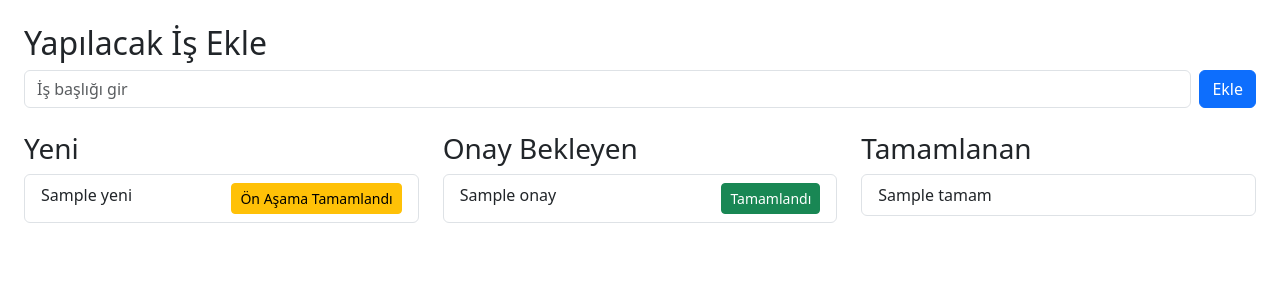
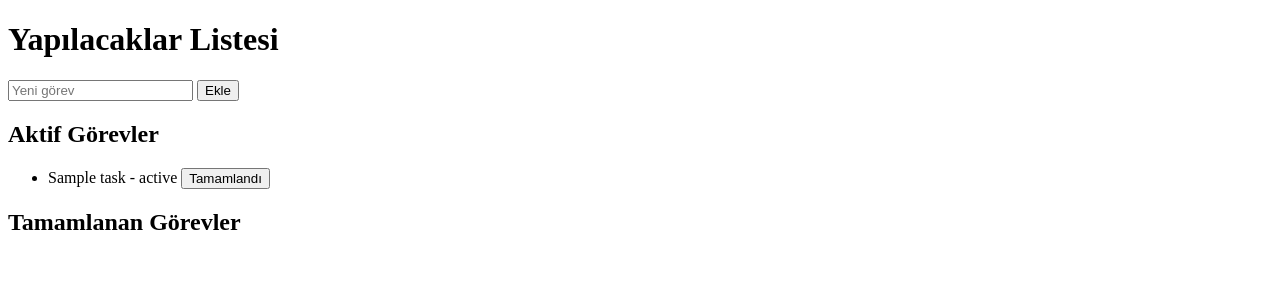
Before and after one commit to mustafaozkan0902/todo-flask, a Flask app: template templates/index.html in a window 1280 px wide. Shown: the top 300 px of the page. Run offline with Flask 3, Linux system fonts and the light colour scheme; the template is opened without the code that fills it: most values are stand-ins (such as "Sample title", 1, 10 or a date in 2020).

Commit message:
Update index.html

```diff
--- a/templates/index.html
+++ b/templates/index.html
@@ -1,55 +1,38 @@
 <!DOCTYPE html>
-<html lang="tr">
+<html>
 <head>
-    <meta charset="UTF-8">
-    <title>Yapılacaklar</title>
-    <link href="https://cdn.jsdelivr.net/npm/bootstrap@5.3.0/dist/css/bootstrap.min.css" rel="stylesheet">
+    <title>Yapılacaklar Listesi</title>
 </head>
-<body class="p-4">
+<body>
+    <h1>Yapılacaklar Listesi</h1>
 
-<h2>Yapılacak İş Ekle</h2>
-<form method="POST" action="/ekle" class="mb-4 d-flex gap-2">
-    <input type="text" name="title" class="form-control" placeholder="İş başlığı gir" required>
-    <button class="btn btn-primary">Ekle</button>
+    <form action="{{ url_for('add_task') }}" method="post">
+        <input name="title" placeholder="Yeni görev" required>
+        <button type="submit">Ekle</button>
     </form>
 
-<div class="row">
-    <!-- Yeni İşler -->
-    <div class="col-md-4">
-        <h3>Yeni</h3>
-        <ul class="list-group">
-            {% for t in yeni %}
-                <li class="list-group-item d-flex justify-content-between">
-                    {{ t.title }}
-                    <a href="/guncelle/{{t.id}}/onay_bekliyor" class="btn btn-sm btn-warning">Ön Aşama Tamamlandı</a>
+    <h2>Aktif Görevler</h2>
+    <ul>
+        {% for t in tasks if t.status != 'tamamlandı' %}
+            <li>
+                {{ t.title }} - {{ t.status }}
+                <form action="{{ url_for('update_task', id=t.id) }}" method="post" style="display:inline;">
+                    <button name="status" value="tamamlandı">Tamamlandı</button>
+                </form>
             </li>
         {% endfor %}
     </ul>
-    </div>
 
-    <!-- Onay Bekleyen -->
-    <div class="col-md-4">
-        <h3>Onay Bekleyen</h3>
-        <ul class="list-group">
-            {% for t in onay %}
-                <li class="list-group-item d-flex justify-content-between">
+    <h2>Tamamlanan Görevler</h2>
+    <ul>
+        {% for t in tasks if t.status == 'tamamlandı' %}
+            <li>
                 {{ t.title }}
-                    <a href="/guncelle/{{t.id}}/tamamlandi" class="btn btn-sm btn-success">Tamamlandı</a>
+                <form action="{{ url_for('delete_task', id=t.id) }}" method="post" style="display:inline;">
+                    <button type="submit">Sil</button>
+                </form>
             </li>
         {% endfor %}
     </ul>
-    </div>
-
-    <!-- Tamamlanan -->
-    <div class="col-md-4">
-        <h3>Tamamlanan</h3>
-        <ul class="list-group">
-            {% for t in tamam %}
-                <li class="list-group-item">{{ t.title }}</li>
-            {% endfor %}
-        </ul>
-    </div>
-</div>
-
 </body>
 </html>
```
Lines whose indentation alone changed are shown as unchanged.
